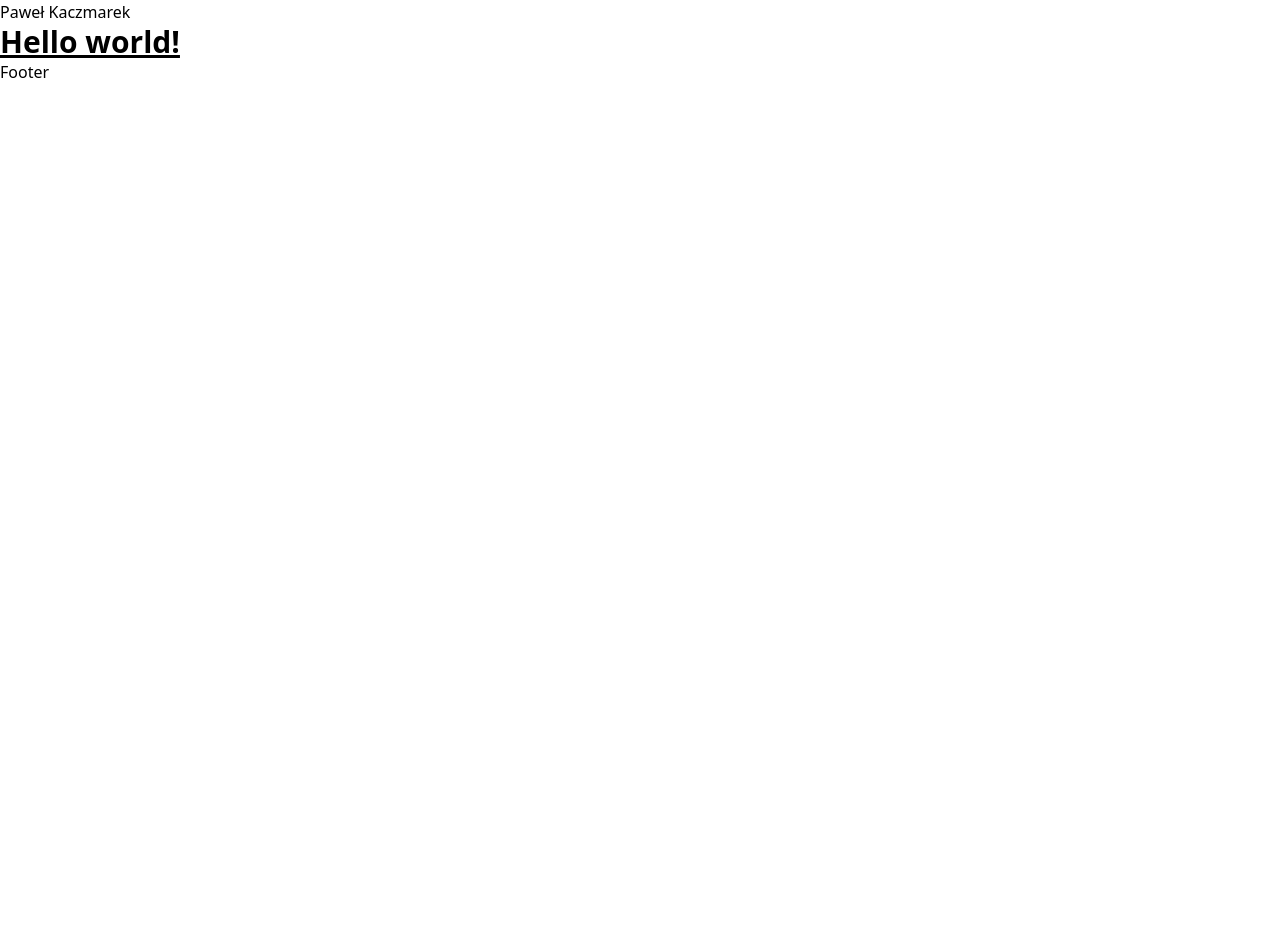
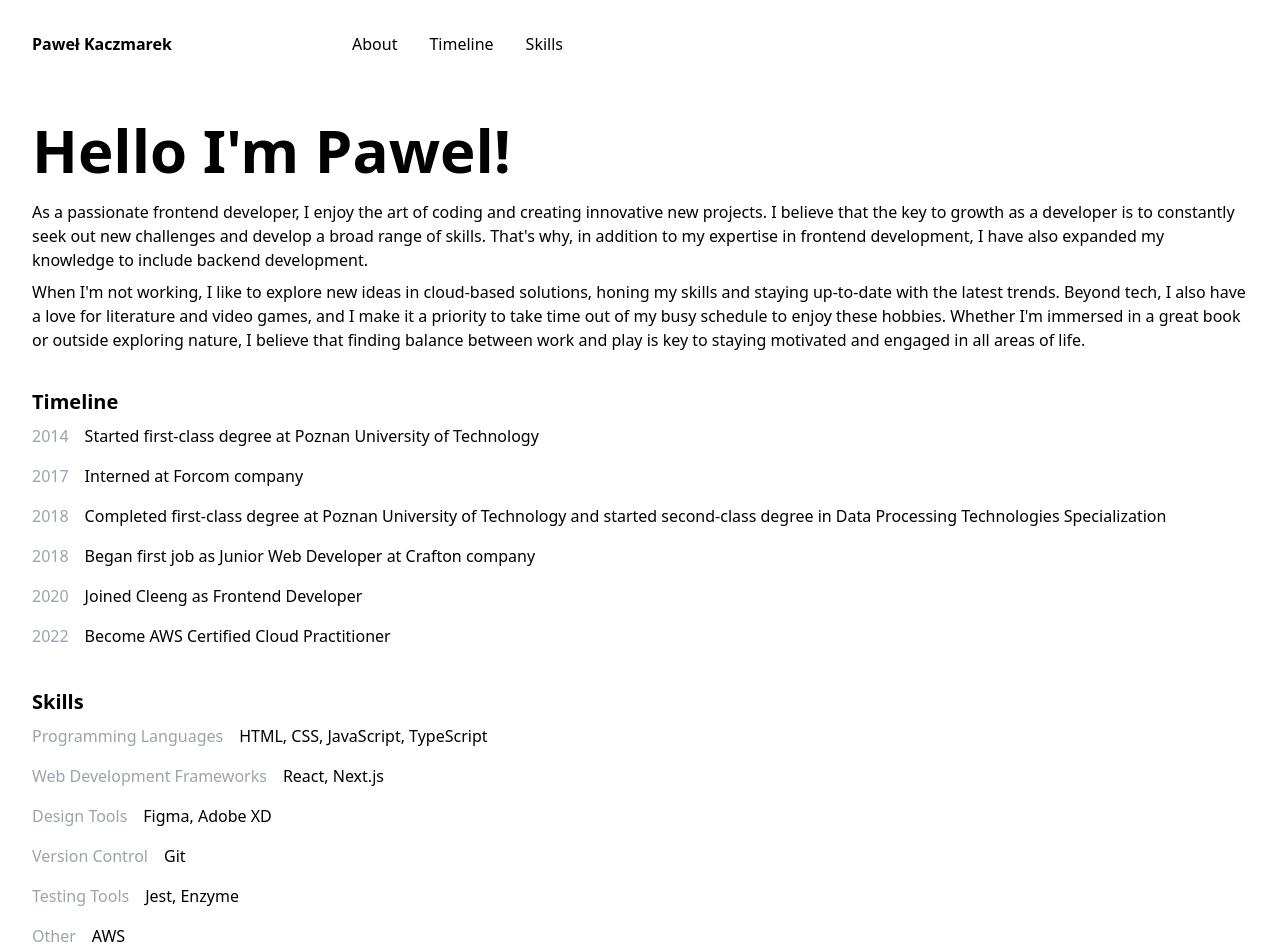
Before and after one commit to pawelacio/personal-site, a Next.js app: page / in a window 1280 px wide. Shown: the top 952 px of the page. Before the commit the page ends 800 px from the top, so only its background shows below. Built offline with nearby package versions, Linux system fonts and the light colour scheme.

Commit message:
Add some basic information

```diff
--- a/app/footer.tsx
+++ b/app/footer.tsx
@@ -1,3 +1,22 @@
+import Link from 'next/link';
+
 export default function Footer() {
-  return <footer>Footer</footer>;
+  return (
+    <footer className="py-8">
+      <div className="flex flex-row justify-center">
+        <Link className="px-4" href="https://github.com/pawelacio">
+          Github
+        </Link>
+        <Link className="px-4" href="https://twitter.com/pawikaczmarek">
+          Twitter
+        </Link>
+        <Link className="px-4" href="www.linkedin.com/in/kaczmarek-pawel">
+          Linkedin
+        </Link>
+        <Link className="px-4" href="https://www.instagram.com/pawikaczmarek/">
+          Instagram
+        </Link>
+      </div>
+    </footer>
+  );
 }
--- a/app/header.tsx
+++ b/app/header.tsx
@@ -1,7 +1,20 @@
+import Link from 'next/link';
+
 export default function Header() {
   return (
-    <header>
-      <div>Paweł Kaczmarek</div>
+    <header className="flex flex-row items-center py-8">
+      <h1 className="font-semibold basis-1/4">Paweł Kaczmarek</h1>
+      <nav className="basis-3/4">
+        <Link className="px-4" href="#about">
+          About
+        </Link>
+        <Link className="px-4" href="#timeline">
+          Timeline
+        </Link>
+        <Link className="px-4" href="#skills">
+          Skills
+        </Link>
+      </nav>
     </header>
   );
 }
--- a/app/layout.tsx
+++ b/app/layout.tsx
@@ -15,9 +15,11 @@ export default function RootLayout({
   return (
     <html lang="en">
       <body>
-        <Header />
-        {children}
-        <Footer />
+        <div className="container mx-auto px-8">
+          <Header />
+          {children}
+          <Footer />
+        </div>
       </body>
     </html>
   );
--- a/app/page.tsx
+++ b/app/page.tsx
@@ -1,13 +1,108 @@
-import { Inter } from 'next/font/google'
+type TimeLineItemType = {
+  year: string;
+  description: string;
+};
 
-const inter = Inter({ subsets: ['latin'] })
+type SkillItemType = {
+  category: string;
+  skills: string[];
+};
+
+const timeline: TimeLineItemType[] = [
+  {
+    year: '2014',
+    description: 'Started first-class degree at Poznan University of Technology'
+  },
+  { year: '2017', description: 'Interned at Forcom company' },
+  {
+    year: '2018',
+    description:
+      'Completed first-class degree at Poznan University of Technology and started second-class degree in Data Processing Technologies Specialization'
+  },
+  {
+    year: '2018',
+    description: 'Began first job as Junior Web Developer at Crafton company'
+  },
+  { year: '2020', description: 'Joined Cleeng as Frontend Developer' },
+  { year: '2022', description: 'Become AWS Certified Cloud Practitioner' }
+];
+
+const skills: SkillItemType[] = [
+  {
+    category: 'Programming Languages',
+    skills: ['HTML', 'CSS', 'JavaScript', 'TypeScript']
+  },
+  {
+    category: 'Web Development Frameworks',
+    skills: ['React', 'Next.js']
+  },
+  {
+    category: 'Design Tools',
+    skills: ['Figma', 'Adobe XD']
+  },
+  {
+    category: 'Version Control',
+    skills: ['Git']
+  },
+  {
+    category: 'Testing Tools',
+    skills: ['Jest', 'Enzyme']
+  },
+  {
+    category: 'Other',
+    skills: ['AWS']
+  }
+];
 
 export default function Home() {
   return (
     <main>
-      <h1 className="text-3xl font-bold underline">
-        Hello world!
-      </h1>
+      <section id="about" className="py-4">
+        <h2 className="text-6xl font-bold py-4">Hello I'm Pawel!</h2>
+        <p className="py-1">
+          As a passionate frontend developer, I enjoy the art of coding and
+          creating innovative new projects. I believe that the key to growth as
+          a developer is to constantly seek out new challenges and develop a
+          broad range of skills. That's why, in addition to my expertise in
+          frontend development, I have also expanded my knowledge to include
+          backend development.
+        </p>
+        <p className="py-1">
+          When I'm not working, I like to explore new ideas in cloud-based
+          solutions, honing my skills and staying up-to-date with the latest
+          trends. Beyond tech, I also have a love for literature and video
+          games, and I make it a priority to take time out of my busy schedule
+          to enjoy these hobbies. Whether I'm immersed in a great book or
+          outside exploring nature, I believe that finding balance between work
+          and play is key to staying motivated and engaged in all areas of life.
+        </p>
+      </section>
+      <section id="timeline" className="py-4">
+        <h2 className="text-xl font-bold">Timeline</h2>
+        <ul>
+          {timeline.map(({ year, description }) => (
+            <li key={year} className="py-2">
+              <div className="flex flex-row flex-nowrap">
+                <div className="font-medium text-gray-400 pr-4">{year}</div>
+                <div>{description}</div>
+              </div>
+            </li>
+          ))}
+        </ul>
+      </section>
+      <section id="skills" className="py-4">
+        <h2 className="text-xl font-bold">Skills</h2>
+        <ul>
+          {skills.map(({ category, skills }) => (
+            <li key={category} className="py-2">
+              <div className="flex flex-row flex-nowrap">
+                <div className="font-medium text-gray-400 pr-4">{category}</div>
+                <div>{skills.join(', ')}</div>
+              </div>
+            </li>
+          ))}
+        </ul>
+      </section>
     </main>
-  )
+  );
 }
```
